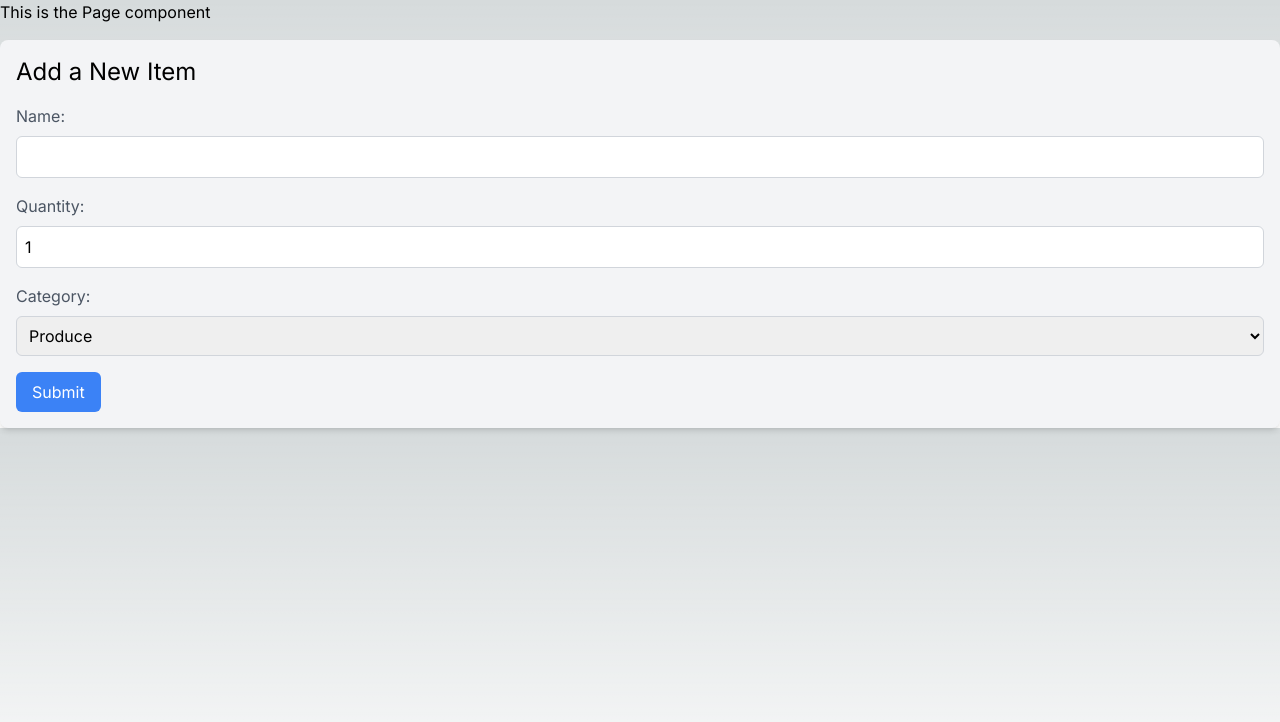
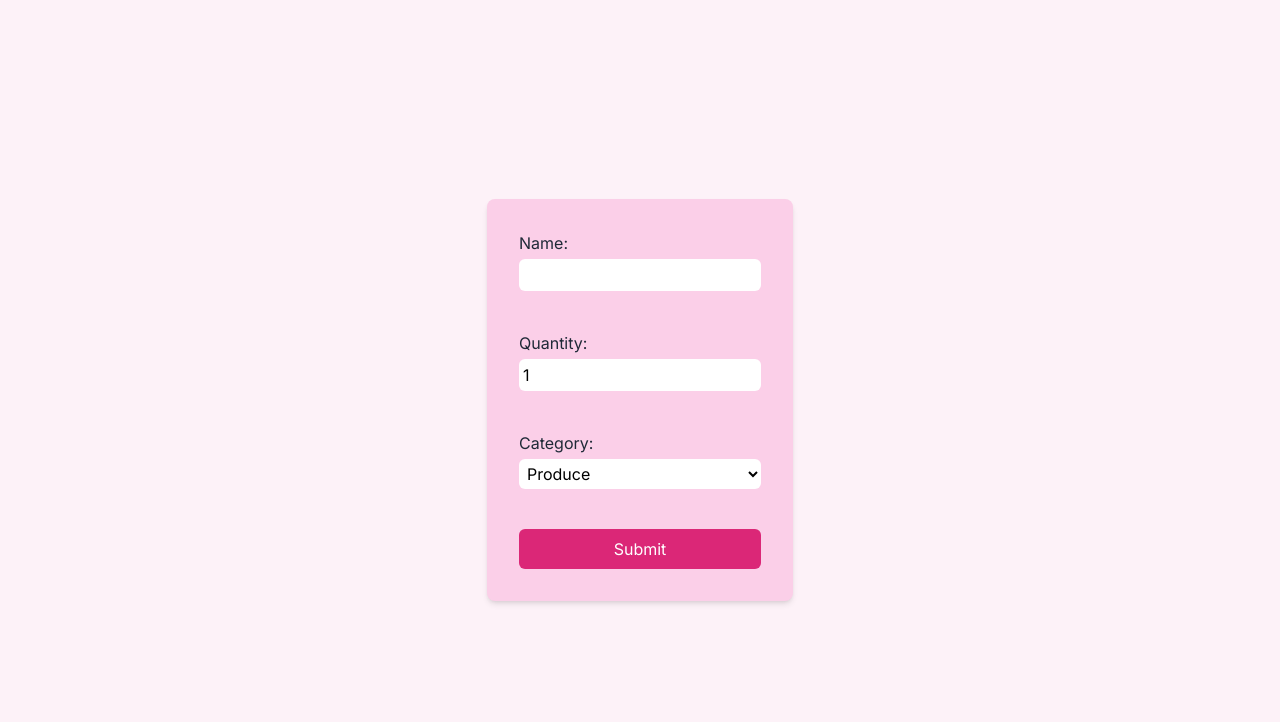
Before and after one commit to Leslie-Evangelista/cprg306-assignments, a Next.js app: page /week4 in a window 1280 px wide. Shown: the top 722 px of the page. Built offline with nearby package versions, Linux system fonts and the light colour scheme.

Commit message:
Week 5 and changes to week 4

```diff
--- a/app/page.js
+++ b/app/page.js
@@ -17,6 +17,9 @@ export default function PageJS(){
       <div>
       <Link href ="/week4">Week-4</Link>
       </div>
+      <div>
+      <Link href ="/week5">Week-5</Link>
+      </div>
       </nav>
     </>
   );
--- a/app/week4/new-item.js
+++ b/app/week4/new-item.js
@@ -1,100 +1,97 @@
-import React, { useState } from 'react';
+"use client";
+import { useState } from "react";
 
-function NewItem() {
-    // Initialize the 'name' state variable and setter function
-    const [name, setName] = useState('');
+export default function NewItem() {
+    const [name, setName] = useState("");
+    const [quantity, setQuantity] = useState(1);
+    const [category, setCategory] = useState("Produce");
 
-    // Initialize the 'quantity' state variable and setter function with an initial value of 1
-    const [quantity, setQuantity] = useState(1);
+    const handleSubmit = () => {
+        item.PreventDefault();
 
-    // Initialize the 'category' state variable and setter function with an initial value of "produce"
-    const [category, setCategory] = useState('produce');
-
-      // Define the handleSubmit function
-  const handleSubmit = (e) => {
-    e.preventDefault(); // Prevent the default form submission behavior
-
-    // Create an item object with the current values of name, quantity, and category
-    const item = {
+        const newEvent = {
             name,
             quantity,
-      category
+            category,
+        };
+        console.log(newItem);
+
+        setItemCreated(true);
+
+        setName("");
+        setQuantity("");
+        setCategory("");
+
+
+        setItemCreated(false);
     };
 
-    // Log the item object to the console
-    console.log(item);
+    const handleNameChange = (item) => {
+        setName(item.target.value);
+      };
 
-    // Display an alert with the current state of name, quantity, and category
-    alert(`Name: ${name}, Quantity: ${quantity}, Category: ${category}`);
+      const handleQuantityChange = (item) => {
+        setQuantity(item.target.value);
+      };
 
-    // Reset the state variables to their initial values
-    setName('');
-    setQuantity(1);
-    setCategory('produce');
+      const handleCategoryChange = (item) => {
+        setCategory(item.target.value);
       };
 
 return (
-    <div className="container mx-auto mt-4 p-4 bg-gray-100 rounded-lg shadow-md">
-      <h2 className="text-2xl mb-4">Add a New Item</h2>
-      <form onSubmit={handleSubmit}>
-        {/* Name Field */}
-        <div className="mb-4">
-          <label htmlFor="name" className="block text-gray-600 mb-2">Name:</label>
+    <main>
+        <div className="min-h-screen bg-pink-50 flex items-center justify-center">
+            <form>
+                <div className="w-full max-w-md bg-pink-200 p-8 rounded-lg shadow-md">
+                    <label className="block mb-4">
+                        <span className="text-gray-800">Name:</span>
                         <input
-            id="name"
+                            required
                             type="text"
                             value={name}
-            onChange={(e) => setName(e.target.value)}
+                            onChange={(item) => setName (item.target.value)}
+                            className="mt-1 p-1 block w-full rounded-md text-black bg-white focus:bg-pink-50"
+
+                        />
+                    </label>
+                    <br />
+                    <label className="block mb-4">
+                        <span className="text-gray-800">Quantity:</span>
+                        <input
                             required
-            className="border border-gray-300 rounded-md p-2 w-full focus:outline-none focus:ring focus:border-blue-500"
+                            type="number"
+                            min={1}
+                            max={99}
+                            value={quantity}
+                            onChange={(item) => setQuantity (item.target.value)}
+                            className="mt-1 p-1 block w-full rounded-md text-black bg-white focus:bg-pink-50"
                         />
-        </div>
-
-        {/* Quantity Field */}
-        <div className="mb-4">
-          <label htmlFor="quantity" className="block text-gray-600 mb-2">Quantity:</label>
-          <input
-            id="quantity"
-            type="number"
-            value={quantity}
-            onChange={(e) => setQuantity(parseInt(e.target.value))}
-            min="1"
-            max="99"
-            required
-            className="border border-gray-300 rounded-md p-2 w-full focus:outline-none focus:ring focus:border-blue-500"
-          />
-        </div>
-
-        {/* Category Field */}
-        <div className="mb-4">
-          <label htmlFor="category" className="block text-gray-600 mb-2">Category:</label>
+                    </label>
+                    <br />
+                    <label className="block mb-4">
+                        <span className="text-gray-800">Category:</span>
                         <select
-            id="category"
                             value={category}
-            onChange={(e) => setCategory(e.target.value)}
-            className="border border-gray-300 rounded-md p-2 w-full focus:outline-none focus:ring focus:border-blue-500"
+                            onChange={(item) => setCategory (item.target.value)}
+                            className="mt-1 p-1 block w-full rounded-md text-black bg-white focus:bg-pink-50"
                         >
                             <option value="produce">Produce</option>
                             <option value="dairy">Dairy</option>
                             <option value="bakery">Bakery</option>
                             <option value="meat">Meat</option>
-            <option value="frozen">Frozen Foods</option>
-            <option value="canned">Canned Goods</option>
-            <option value="dry">Dry Goods</option>
-            <option value="beverages">Beverages</option>
-            <option value="snacks">Snacks</option>
-            <option value="household">Household</option>
                             <option value="other">Other</option>
                         </select>
-        </div>
-
-        {/* Submit Button */}
-        <div>
-          <button type="submit" className="bg-blue-500 text-white py-2 px-4 rounded-md hover:bg-blue-600 focus:outline-none focus:ring focus:border-blue-300">Submit</button>
+                    </label>
+                    <br />
+                    <button
+                    type="submit"
+                    className="w-full py-2 px-4 bg-pink-600 hover:bg-pink-500 rounded-md text-white"
+                    >
+                        Submit
+                    </button>
                 </div>
             </form>
         </div>
-  );
-}
-
-export default NewItem;
+    </main>
+)
+};
--- a/app/week4/page.js
+++ b/app/week4/page.js
@@ -1,16 +1,10 @@
-/** @jsxRuntime classic */
-/** @jsx jsx */
-import { jsx, useClient } from 'theme-ui';
-import React from 'react';
-import NewItem from './new-item';
+import NewItem from "./new-item.js";
 
-function Page() {
-  return (
-    <div>
-      <h1>This is the Page component</h1>
-      <NewItem />
-    </div>
-  );
+export default function Page() {
+
+    return (
+        <main>
+            <NewItem />
+        </main>
+    )
 }
-
-export default Page;
--- /dev/null
+++ b/app/week5/item-list.js
@@ -0,0 +1,48 @@
+import React, { useState } from 'react';
+import Item from './item';
+import items from './items.json';
+
+function ItemList() {
+    // 2. Initialize the sortBy state variable and its setter function
+    const [sortBy, setSortBy] = useState("name");
+
+    // 3. Sort the Items
+    const sortedItems = [...items]; // Create a copy of items to avoid modifying the original array
+    sortedItems.sort((a, b) => {
+      if (sortBy === "name") {
+        return a.name.localeCompare(b.name);
+      } else if (sortBy === "category") {
+        return a.category.localeCompare(b.category);
+      }
+      return 0; // Default case
+    });
+
+    return (
+      <div>
+        {/* 4. Create Sort Buttons */}
+        <div>
+          <button
+            onClick={() => setSortBy("name")}
+            style={{ backgroundColor: sortBy === "name" ? 'lightblue' : 'white' }}
+          >
+            Sort by Name
+          </button>
+          <button
+            onClick={() => setSortBy("category")}
+            style={{ backgroundColor: sortBy === "category" ? 'lightblue' : 'white' }}
+          >
+            Sort by Category
+          </button>
+        </div>
+
+        {/* 5. Render the Items */}
+        <ul>
+          {sortedItems.map((item) => (
+            <Item key={item.id} name={item.name} quantity={item.quantity} category={item.category} />
+          )}
+        </ul>
+      </div>
+    );
+  }
+
+  export default ItemList;
--- /dev/null
+++ b/app/week5/item.js
@@ -0,0 +1,13 @@
+import React from 'react';
+
+function Item({ name, quantity, category }) {
+  return (
+    <li className="bg-white shadow-md rounded p-4 mb-4">
+      <div className="text-lg font-semibold">{name}</div>
+      <div className="text-gray-600">Category: {category}</div>
+      <div className="text-gray-600">Quantity: {quantity}</div>
+    </li>
+  );
+}
+
+export default Item;
--- /dev/null
+++ b/app/week5/items.json
@@ -0,0 +1,74 @@
+[
+    {
+      "id": "1h2GJKH12gkHG31h1H",
+      "name": "milk, 4 L 🥛",
+      "quantity": 1,
+      "category": "dairy"
+    },
+    {
+      "id": "2KJH3k2j3H1k2J3K1H",
+      "name": "bread 🍞",
+      "quantity": 2,
+      "category": "bakery"
+    },
+    {
+      "id": "3h2KJH3k2j3H1k2J3",
+      "name": "eggs, dozen 🥚",
+      "quantity": 2,
+      "category": "dairy"
+    },
+    {
+      "id": "4k2J3K1H2GJKH12gk",
+      "name": "bananas 🍌",
+      "quantity": 6,
+      "category": "produce"
+    },
+    {
+      "id": "5H1h1H2KJH3k2j3H",
+      "name": "broccoli 🥦",
+      "quantity": 3,
+      "category": "produce"
+    },
+    {
+      "id": "6H1k2J3K1H2GJKH1",
+      "name": "chicken breasts, 1 kg 🍗",
+      "quantity": 1,
+      "category": "meat"
+    },
+    {
+      "id": "7gkHG31h1H2KJH3k",
+      "name": "pasta sauce 🍝",
+      "quantity": 3,
+      "category": "canned goods"
+    },
+    {
+      "id": "8j3H1k2J3K1H2GJK",
+      "name": "spaghetti, 454 g 🍝",
+      "quantity": 2,
+      "category": "dry goods"
+    },
+    {
+      "id": "9H12gkHG31h1H2KJ",
+      "name": "toilet paper, 12 pack 🧻",
+      "quantity": 1,
+      "category": "household"
+    },
+    {
+      "id": "10H3k2j3H1k2J3K1",
+      "name": "paper towels, 6 pack",
+      "quantity": 1,
+      "category": "household"
+    },
+    {
+      "id": "11k2J3K1H2GJKH12",
+      "name": "dish soap 🍽️",
+      "quantity": 1,
+      "category": "household"
+    },
+    {
+      "id": "12GJKH12gkHG31h1",
+      "name": "hand soap 🧼",
+      "quantity": 4,
+      "category": "household"
+    }
+  ]
--- /dev/null
+++ b/app/week5/page.js
@@ -0,0 +1,13 @@
+import React from 'react';
+import ItemList from './item-list';
+
+function Page() {
+  return (
+    <main className="p-4 bg-gray-100">
+      <h1 className="text-3xl font-semibold mb-4">Shopping List</h1>
+      <ItemList />
+    </main>
+  );
+}
+
+export default Page;
```
Lines whose indentation alone changed are shown as unchanged.
